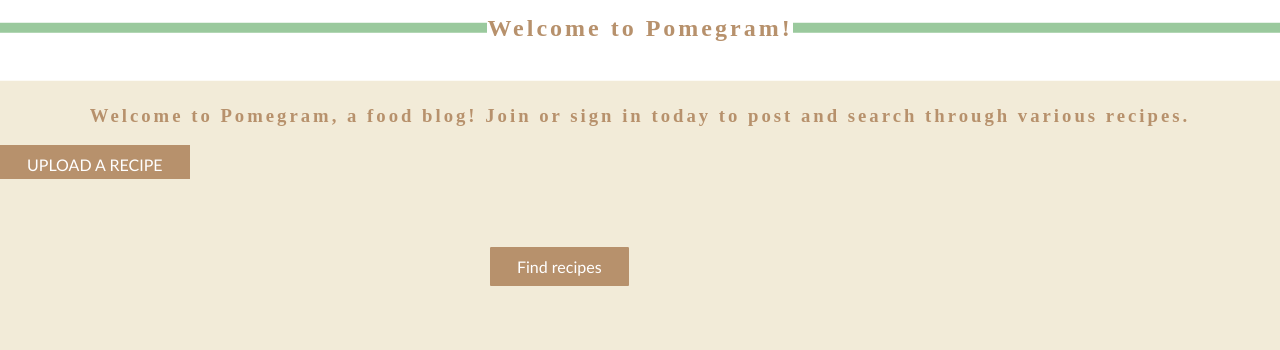
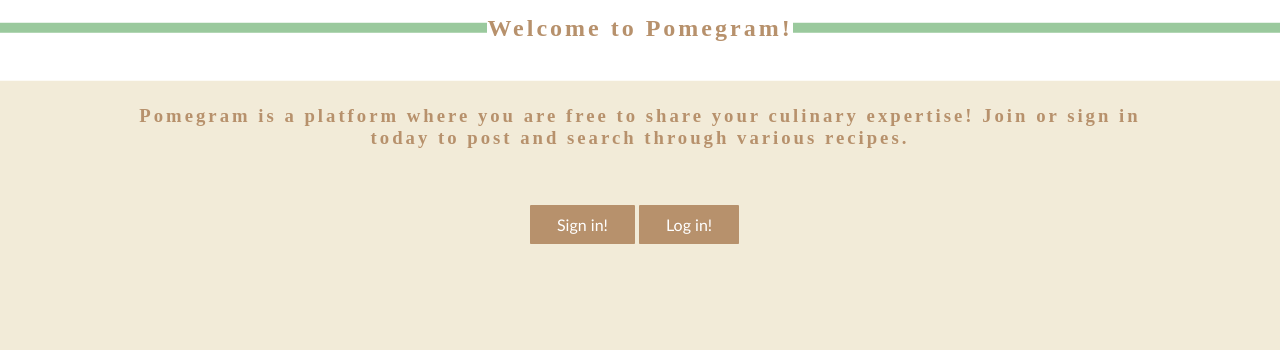
Before and after one commit to WebProgrammingSp2022/EnhancedFoodBlog, a plain HTML site: page public/views/main.html in a window 1280 px wide. Shown: the part 535-885 px from the top of the page. After the commit the page ends 856 px from the top, so only its background shows below. Drawn offline with nearby package versions, Linux system fonts and the light colour scheme; no server answers; files whose address does not match are found by name.

Commit message:
main adjustments

```diff
--- a/public/views/main.html
+++ b/public/views/main.html
@@ -26,10 +26,7 @@
           <h2>Welcome to Pomegram!</h2>
           <br>
         </div>
-        <h3>Welcome to Pomegram, a food blog! Join or sign in today to post and search through various recipes.</h3>
-        <a href="upload">
-          <button type="button">UPLOAD A RECIPE</button>
-        </a>
+        <h3 style="margin-left:10%;margin-right:10%">Pomegram is a platform where you are free to share your culinary expertise! Join or sign in today to post and search through various recipes.</h3>
 
           <form action="#">
             <br>
@@ -37,7 +34,8 @@
             <div class="outer-div">
               <div class="inner-div">
 
-                <input id="createButton" class = "bttn" type="button" value="Find recipes" onclick="location.href='list';"/>
+                <input id="signButt" class = "bttn" type="button" value="Sign in!" onclick="location.href='signup';"/>
+                <input id="logButt" class = "bttn" type="button" value="Log in!" onclick="location.href='login';"/>
               </div>
             </div>
 
--- a/public/views/style.css
+++ b/public/views/style.css
@@ -269,14 +269,10 @@ input[type=password]:focus {
     outline: none !important;
     border-color: rgb(85,59,34);
 }
-.outer-div
-{
-    padding: 30px;
-}
 .inner-div
 {
     margin: auto;
-    width: 300px;
+    width: 220px;
     height: 100px;
 }
 
```
